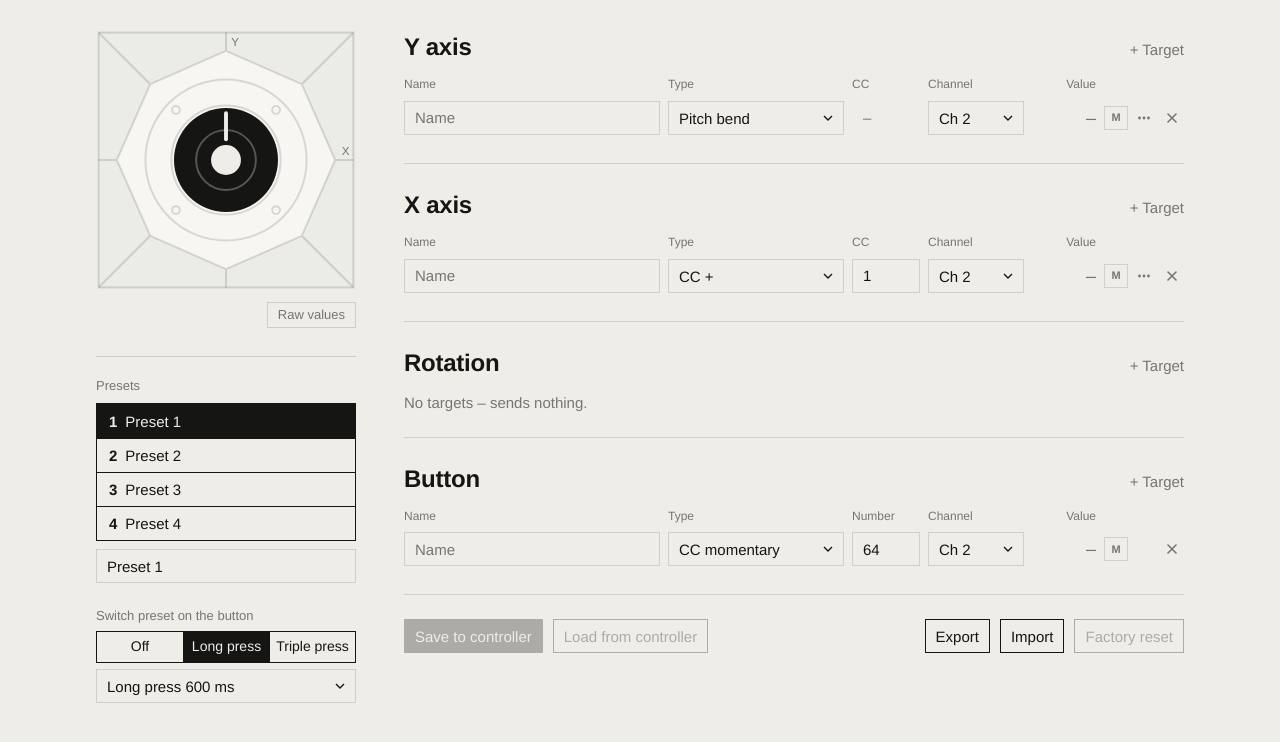
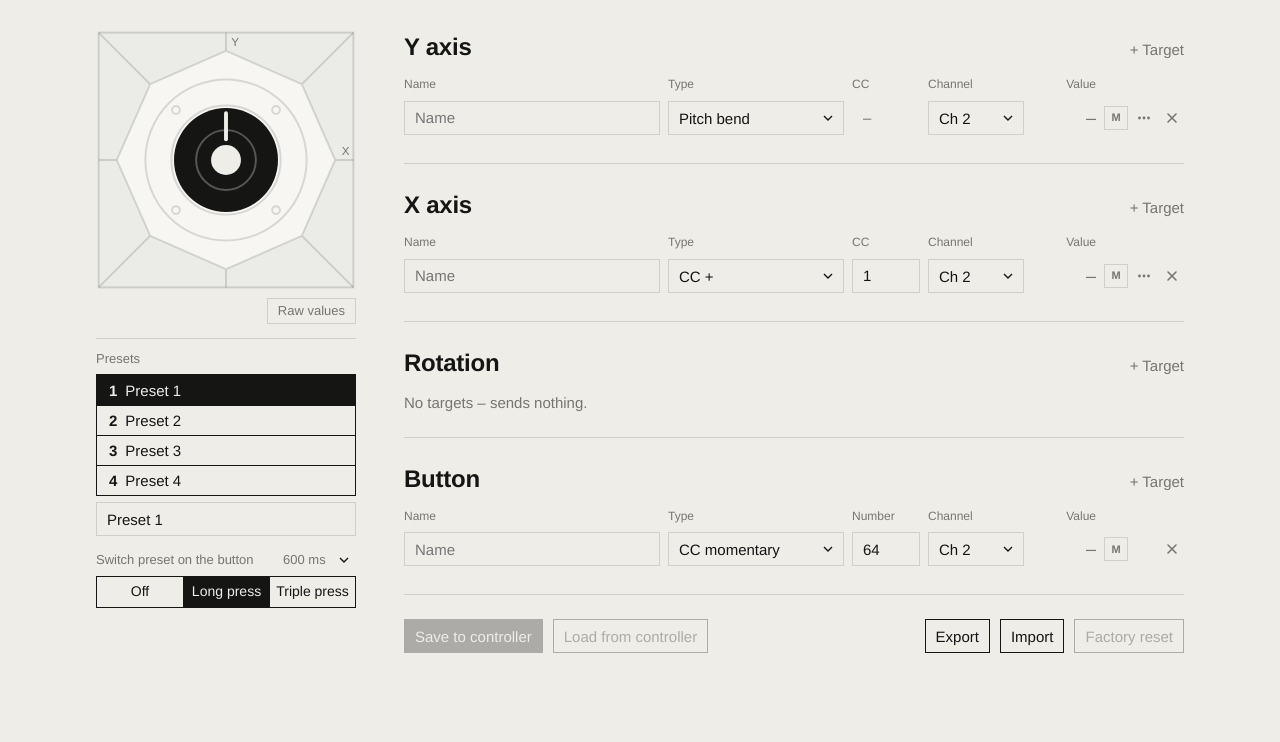
Before and after one commit to konradsimon/KosmosKontroller, a plain HTML site: page index.html in a window 1280 px wide. Shown: the part 86-828 px from the top of the page. Drawn offline with Linux system fonts and the light colour scheme.

Commit message:
Grip without squish, left column aligned with last button row

```diff
--- a/index.html
+++ b/index.html
@@ -89,23 +89,23 @@
 
   /* ---------- Presets ---------- */
   /* Preset panel in the left column */
-  .presets { margin-top: 28px; padding-top: 20px; border-top: 1px solid var(--rule); display: grid; gap: 8px; }
+  .presets { margin-top: 14px; padding-top: 11px; border-top: 1px solid var(--rule); display: grid; gap: 6px; }
   .presets .label { margin: 0; }
   .tabs { display: grid; border: 1px solid var(--ink); }
   .tabs button {
-    border: 0; height: 34px; padding: 0 12px; text-align: left;
+    border: 0; height: 30px; padding: 0 12px; text-align: left;
     overflow: hidden; text-overflow: ellipsis; white-space: nowrap;
   }
   .tabs button + button { border-top: 1px solid var(--ink); }
   .tabs button.on { background: var(--ink); color: var(--paper); }
   .tabs button .n { font-weight: 700; margin-right: 8px; }
   .presets .pname { width: 100%; }
-  .presets .label + .seg, .presets .seg + select { margin-top: -2px; }
   .presets .seg { display: flex; }
   .presets .seg label { flex: 1; }
   .presets .seg span { text-align: center; padding: 5px 4px; font-size: 14px; }
-  .presets select { width: 100%; }
-  .presets .gap { height: 8px; }
+  .labelrow { display: flex; align-items: center; justify-content: space-between; gap: 8px; height: 20px; margin-top: 8px; }
+  .presets select.mini { width: auto; height: 20px; padding: 0 22px 0 6px; font-size: 13px; color: var(--muted); border-color: transparent; background-position: right 6px center; }
+  .presets select.mini:hover, .presets select.mini:focus { border-color: var(--rule); color: var(--ink); }
 
   .seg { display: inline-flex; border: 1px solid var(--ink); }
   .seg label { position: relative; }
@@ -136,7 +136,7 @@
   .ctrl text { fill: var(--muted); font-size: 9px; font-family: var(--font); }
   .ctrl .stem { stroke: var(--ink); stroke-opacity: .3; stroke-width: 10; stroke-linecap: round; }
   .ctrl .pivot { fill: var(--ink); fill-opacity: .3; }
-  .livefoot { display: flex; align-items: center; justify-content: space-between; gap: 12px; margin-top: 12px; }
+  .livefoot { display: flex; align-items: center; justify-content: space-between; gap: 12px; margin-top: 8px; }
   .last { font-size: 13px; color: var(--muted); min-width: 0; overflow: hidden; text-overflow: ellipsis; white-space: nowrap; }
 
   /* ---------- Blocks ---------- */
@@ -184,7 +184,7 @@
   .details .amountval { color: var(--ink); min-width: 4.5ch; }
   .details .amountval.pb { min-width: 15em; }
   .details .toggles { display: inline-flex; gap: 6px; margin-left: auto; }
-  .chip { height: 26px; padding: 0 10px; font-size: 13px; color: var(--muted); border: 1px solid var(--rule); }
+  .chip { height: 26px; padding: 0 10px; font-size: 13px; color: var(--muted); border: 1px solid var(--rule); white-space: nowrap; flex-shrink: 0; }
   .chip:hover:not(:disabled) { background: none; color: var(--ink); border-color: var(--ink); }
   .chip.on, .chip.on:hover:not(:disabled) { background: var(--ink); color: var(--paper); border-color: var(--ink); }
   .curve { width: 30px; height: 30px; border: 1px solid var(--rule); background: var(--field); }
@@ -242,7 +242,7 @@
         </g>
         <text x="104" y="12">Y</text><text x="189" y="96">X</text>
         <!-- Grip from above: body, ring, rotation mark, button cap -->
-        <!-- Shaft from the pivot; the grip is foreshortened in the tilt direction -->
+        <!-- Shaft from the pivot to the grip -->
         <circle class="pivot" cx="100" cy="100" r="12"/>
         <line class="stem" id="stem" x1="100" y1="100" x2="100" y2="100"/>
         <g id="grip" transform="translate(100 100)">
@@ -263,10 +263,11 @@
         <h3 class="label">Presets</h3>
         <div class="tabs" id="tabs"></div>
         <input class="pname" id="presetName" placeholder="Preset name" title="Name of the active preset">
-        <div class="gap"></div>
-        <h3 class="label">Switch preset on the button</h3>
+        <div class="labelrow">
+          <h3 class="label">Switch preset on the button</h3>
+          <select id="longTime" class="mini" title="Long press duration"></select>
+        </div>
         <div class="seg" id="gestureSeg"></div>
-        <select id="longTime" title="Long press duration"></select>
       </div>
     </aside>
 
@@ -507,7 +508,7 @@ function renderPresetBar() {
   if (document.activeElement !== $('presetName')) $('presetName').value = P().name;
   $('gestureSeg').innerHTML = GESTURES.map((g, i) =>
     `<label><input type="radio" name="gesture" value="${i}" ${i === state.gesture ? 'checked' : ''}><span>${g}</span></label>`).join('');
-  $('longTime').hidden = state.gesture !== 1;
+  $('longTime').style.visibility = state.gesture === 1 ? 'visible' : 'hidden';
   $('longTime').value = state.longTime;
 }
 
@@ -557,7 +558,7 @@ $('blocks').addEventListener('input', e => {
 });
 
 // How the preset is switched on the button (global setting)
-$('longTime').innerHTML = LONG_TIMES.map(v => `<option value="${v}">Long press ${v * 10} ms</option>`).join('');
+$('longTime').innerHTML = LONG_TIMES.map(v => `<option value="${v}">${v * 10} ms</option>`).join('');
 function globalChanged() {
   renderPresetBar();
   sysex(CMD.GLOBAL, [state.gesture, state.longTime]);
@@ -745,11 +746,9 @@ $('rawOn').onclick = () => {
 
 function drawLive() {
   const [y, x, r] = axisPos.map(v => Math.max(-1, Math.min(1, v)));
-  // Tilt: the grip top moves out from the pivot and is foreshortened in that direction
+  // Tilt: the grip top moves out from the pivot, the shaft shows the lean
   const gx = 100 + x * 44, gy = 100 - y * 44;
-  const tilt = Math.min(1, Math.hypot(x, y)), dir = Math.atan2(-y, x) * 180 / Math.PI;
   $('grip').setAttribute('transform', `translate(${gx} ${gy})`);
-  $('tilt').setAttribute('transform', `rotate(${dir}) scale(${1 - tilt * .18} 1) rotate(${-dir})`);
   $('stem').setAttribute('x2', gx);
   $('stem').setAttribute('y2', gy);
   $('spin').setAttribute('transform', `rotate(${r * 135})`);
```
